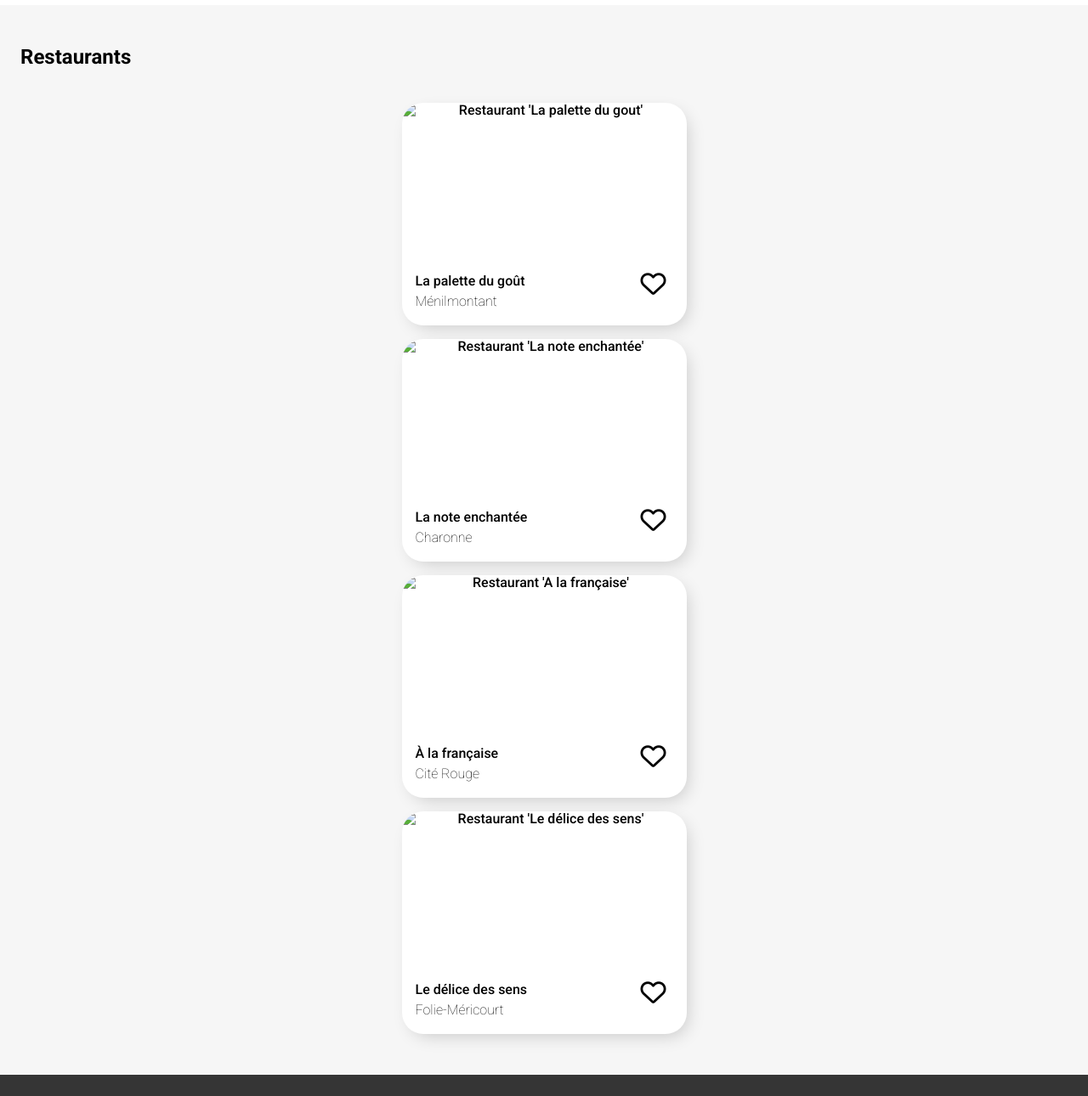
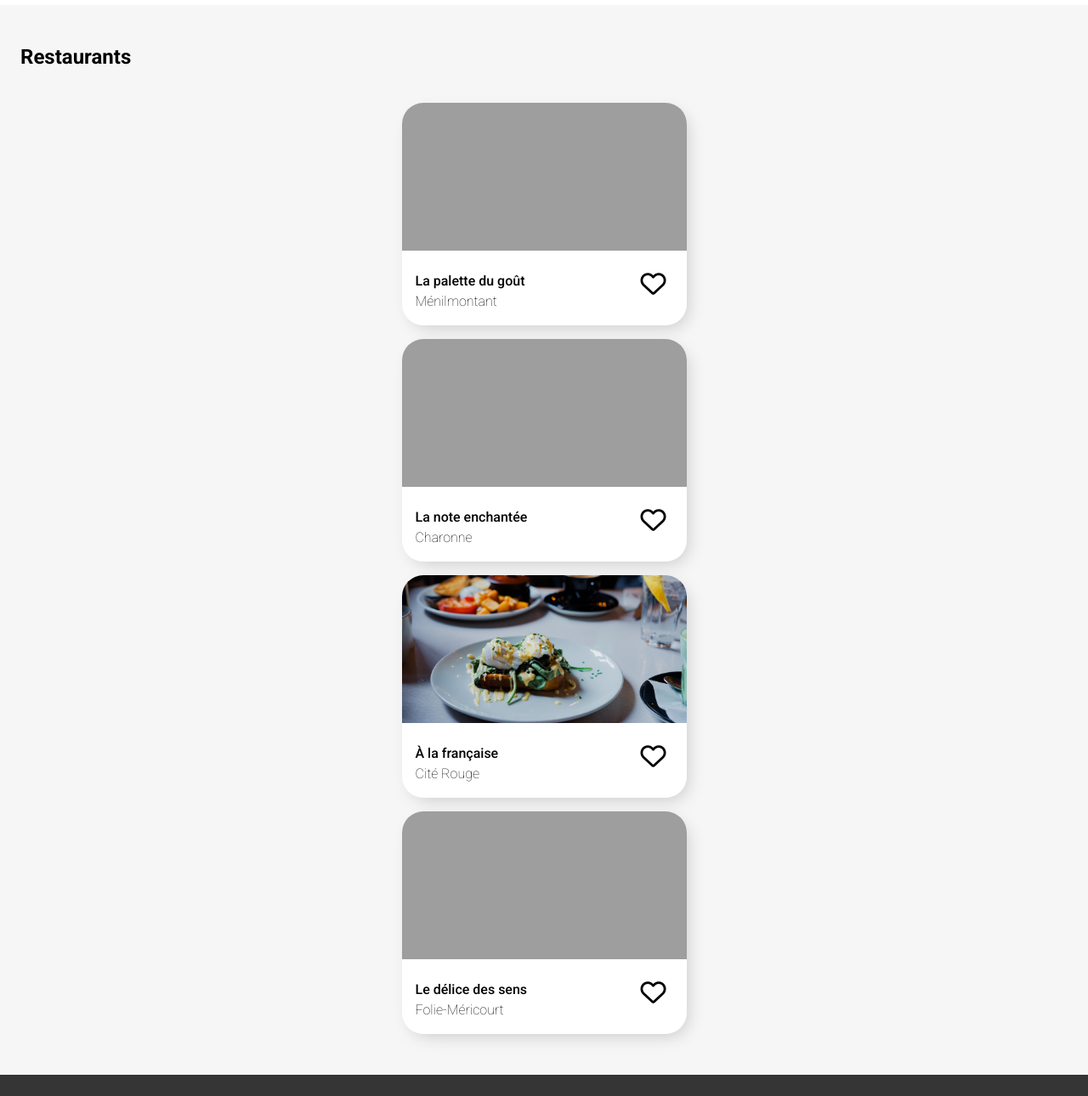
Before and after one commit to Blackiceberg/Ohmyfood, a website: page index.html in a window 1280 px wide. Shown: the part 780-2070 px from the top of the page at 85% size. Drawn offline with Linux system fonts and the light colour scheme; the site is published under a folder, as on GitHub Pages, so addresses that start at the root find nothing; a web font is replaced by a local one.

Commit message:
Étape 2 :
Création des fichier sass :
- typography[base], variables[utiles]
- Integration des pictos fontawesome

- création des blocs css dans main.sass :
header, .nav, main, .fonctionnement, .restaurants, footer

- Ajout des images (jpg) :
A-la-francaise, Le-delice-des-sens, La-note-enchantee.jpg, La-palette-du-gout.jpg

```diff
--- a/index.html
+++ b/index.html
@@ -34,19 +34,19 @@
         </section>
         <section class="restaurants">
             <h2>Restaurants</h2>
-                <button><img src="/public/img/restaurants/La-palette-du-gout.jpg" alt="Restaurant 'La palette du gout'">
+                <button><img src="public/img/restaurants/La-palette-du-gout.jpg" alt="Restaurant 'La palette du gout'">
                 <span>La palette du goût<br><b>Ménilmontant</b></span>
                 <span><i class="far fa-heart"></i></span>
                 </button>
-                <button><img src="/public/img/restaurants/La-note-enchantee.jpg" alt="Restaurant 'La note enchantée'">
+                <button><img src="public/img/restaurants/La-note-enchantee.jpg" alt="Restaurant 'La note enchantée'">
                 <span>La note enchantée<br><b>Charonne</b></span>
                 <span><i class="far fa-heart"></i></span>
                 </button>
-                <button><img src="/public/img/restaurants/A-la-francaise.jpg" alt="Restaurant 'A la française'">
+                <button><img src="public/img/restaurants/A-la-francaise.jpg" alt="Restaurant 'A la française'">
                 <span>À la française<br><b>Cité Rouge</b></span>
                 <span><i class="far fa-heart"></i></span>
                 </button>
-                <button><img src="/public/img/restaurants/Le-delice-des-sens.jpg" alt="Restaurant 'Le délice des sens'">
+                <button><img src="public/img/restaurants/Le-delice-des-sens.jpg" alt="Restaurant 'Le délice des sens'">
                 <span>Le délice des sens<br><b>Folie-Méricourt</b></span>
                 <span><i class="far fa-heart"></i></span>
                 </button>
```
Also changed, not shown: 1 other file.
